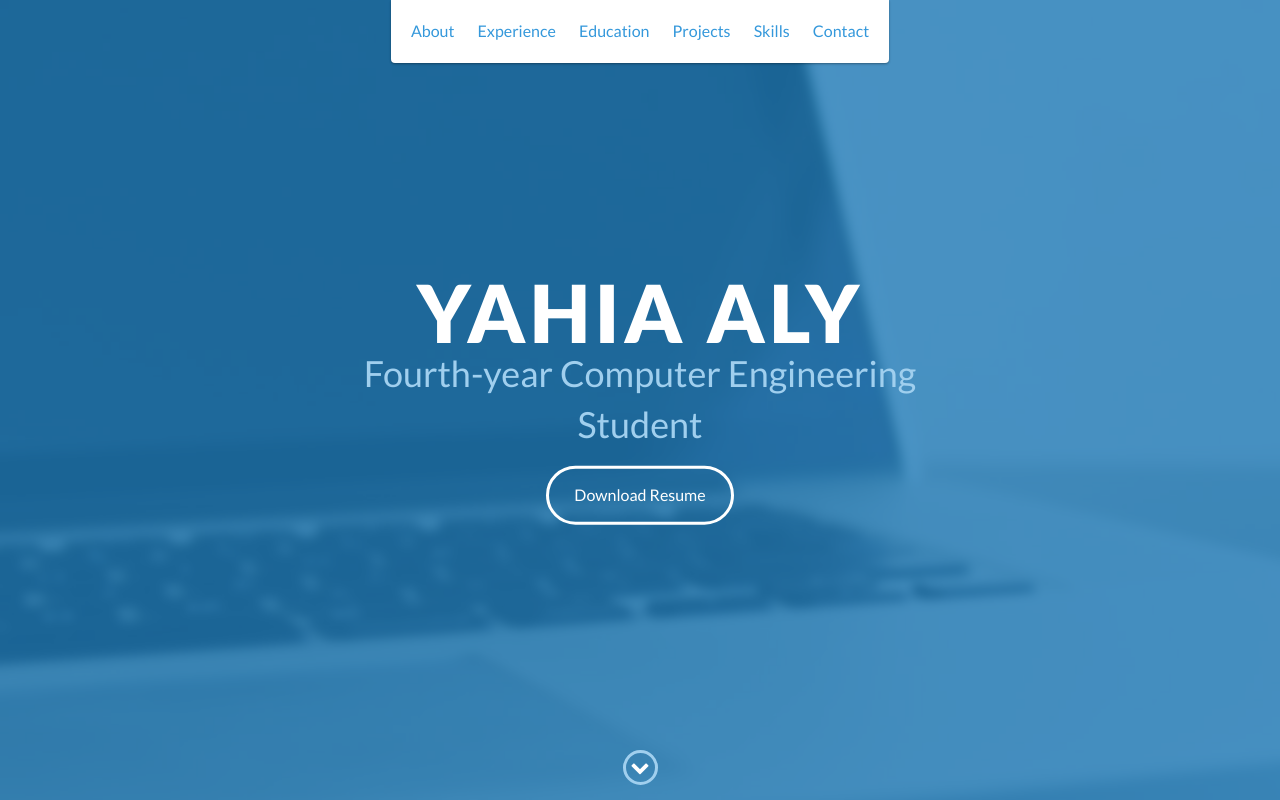
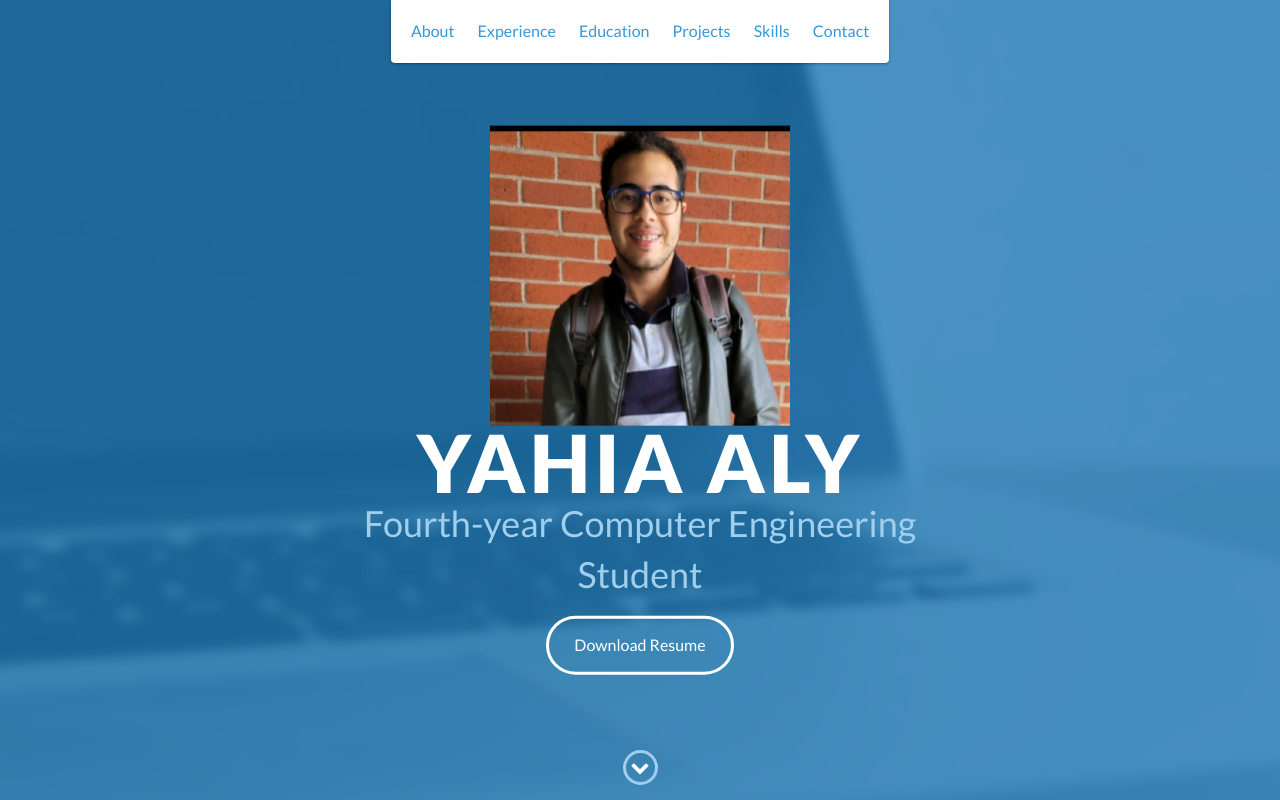
Before and after one commit to Yahia-Aly/Yahia-Aly.github.io, a website: page index.html in a window 1280 px wide. Shown: the top 800 px of the page. Drawn offline with nearby package versions, Linux system fonts and the light colour scheme.

Commit message:
adding picture to the website

```diff
--- a/index.html
+++ b/index.html
@@ -51,6 +51,7 @@
 
     <div id="lead">
         <div id="lead-content">
+          <img src="images/myPic.jfif" alt="Yahia Aly picture" width="300" height="300">
             <h1>Yahia Aly</h1>
             <h2>Fourth-year Computer Engineering Student</h2>
             <a href="docs\YahiaAlyResume.pdf" class="btn-rounded-white" download>Download Resume</a>
```
Also changed, not shown: images/myPic.jfif (added).
